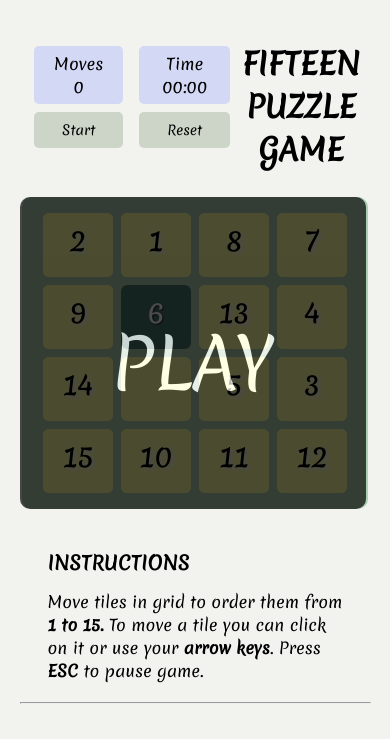
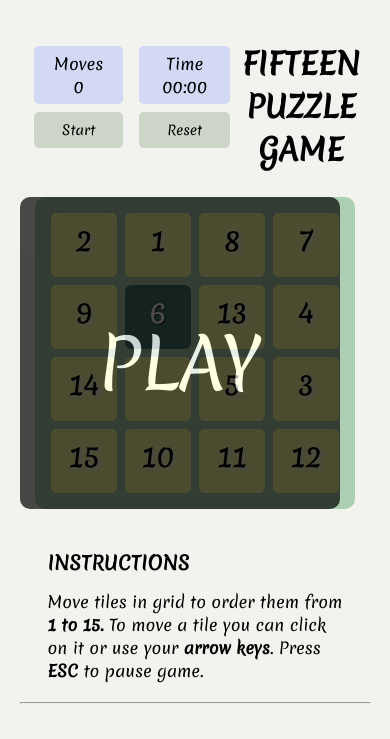
Before and after one commit to thisissneha/Fifteen-puzzle-game, a plain HTML site: page index.html in a window 390 px wide. Shown: the top 739 px of the page. Drawn offline with Linux system fonts and the light colour scheme.

```diff
--- a/css/styles.css
+++ b/css/styles.css
@@ -162,7 +162,7 @@ body {
     .game,
     .play {
         height: 300px;
-        width: 346px;
+        width: 320px;
     }
 
     .play {
@@ -176,7 +176,7 @@ body {
     .pos-row-cell,
     .row-cell {
         height: 64px;
-        width: 70px;
+        width: 66px;
     }
 
     .row-cell {
```
